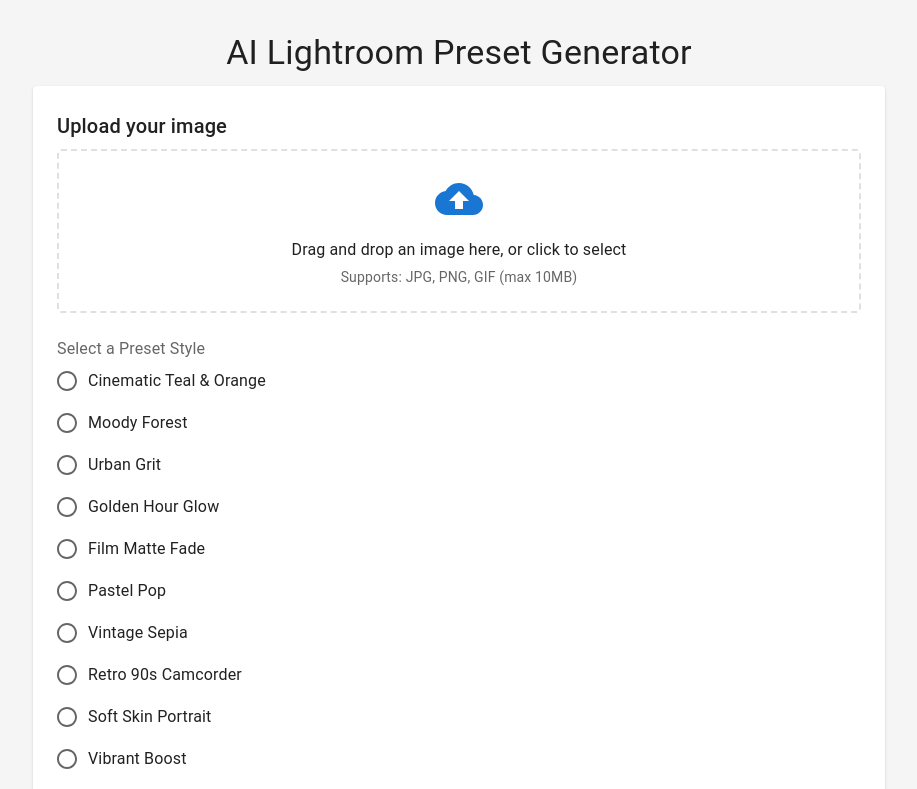
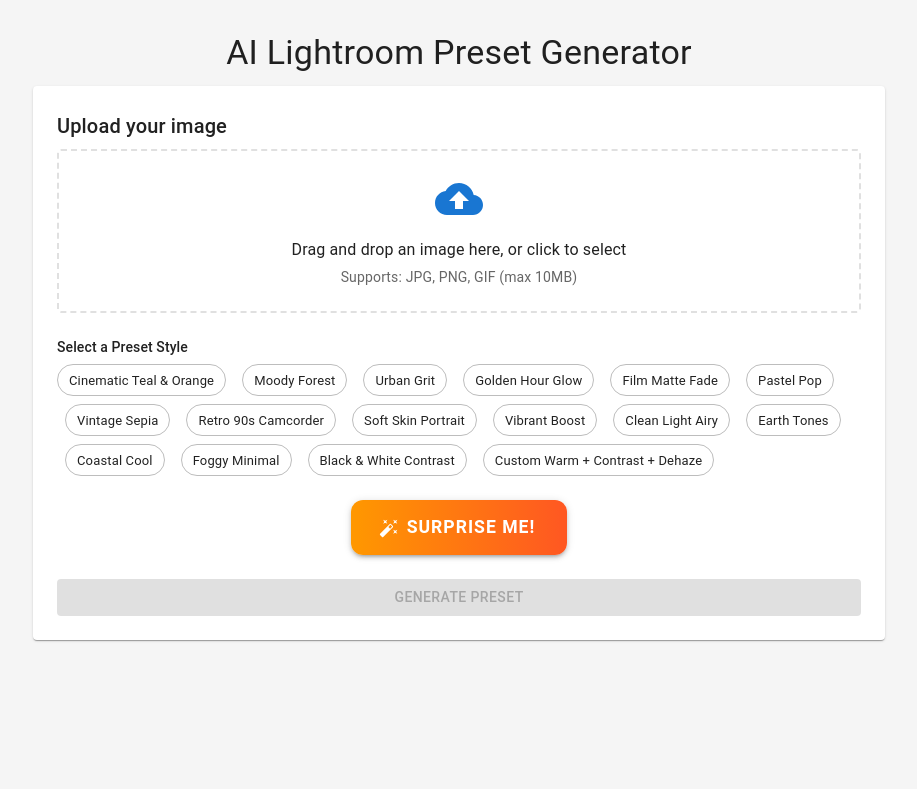
Before and after one commit to sandaruk93/lightedit2, a React (Create React App) app in the folder frontend/: page / in a window 1280 px wide. Shown: the top 789 px of the page, without its empty margins (181-1098 px from the left). Built offline with nearby package versions, Linux system fonts and the light colour scheme; no server answers.

Commit message:
Refactor preset selection UI: replace radio buttons with compact Chips

```diff
--- a/frontend/src/components/StyleUploader.tsx
+++ b/frontend/src/components/StyleUploader.tsx
@@ -314,26 +314,29 @@
           </Paper>
         )}
 
-        {/* Preset selection UI */}
-        <FormControl component="fieldset" sx={{ mb: 3, width: '100%' }}>
-          <FormLabel component="legend">Select a Preset Style</FormLabel>
-          <RadioGroup
-            aria-label="preset-style"
-            name="preset-style"
-            value={selectedPreset}
-            onChange={handlePresetChange}
-          >
+        {/* Preset selection as Chips */}
+        <Box sx={{ mb: 3 }}>
+          <Typography variant="subtitle2" gutterBottom>
+            Select a Preset Style
+          </Typography>
+          <Stack direction="row" spacing={1} sx={{ flexWrap: 'wrap', gap: 1 }}>
             {presetOptions.map((preset) => (
-              <FormControlLabel
+              <Chip
                 key={preset}
-                value={preset}
-                control={<Radio />}
                 label={preset}
+                clickable
+                color={selectedPreset === preset ? 'primary' : 'default'}
+                variant={selectedPreset === preset ? 'filled' : 'outlined'}
+                onClick={() => {
+                  setSelectedPreset(preset);
+                  setError(null);
+                }}
                 disabled={uploading}
+                sx={{ m: 0.5, fontWeight: selectedPreset === preset ? 'bold' : 'normal' }}
               />
             ))}
-          </RadioGroup>
-        </FormControl>
+          </Stack>
+        </Box>
 
         {/* Surprise Me Button */}
         <Box sx={{ display: 'flex', justifyContent: 'center', mb: 3 }}>
```
